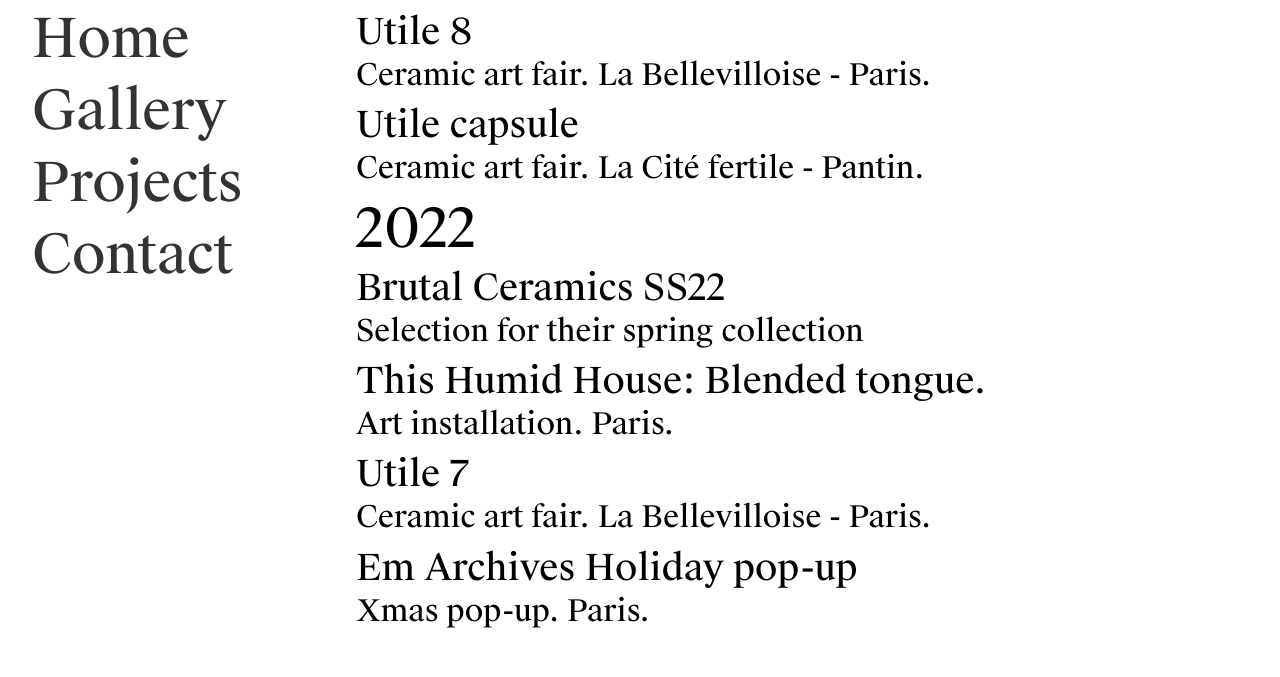
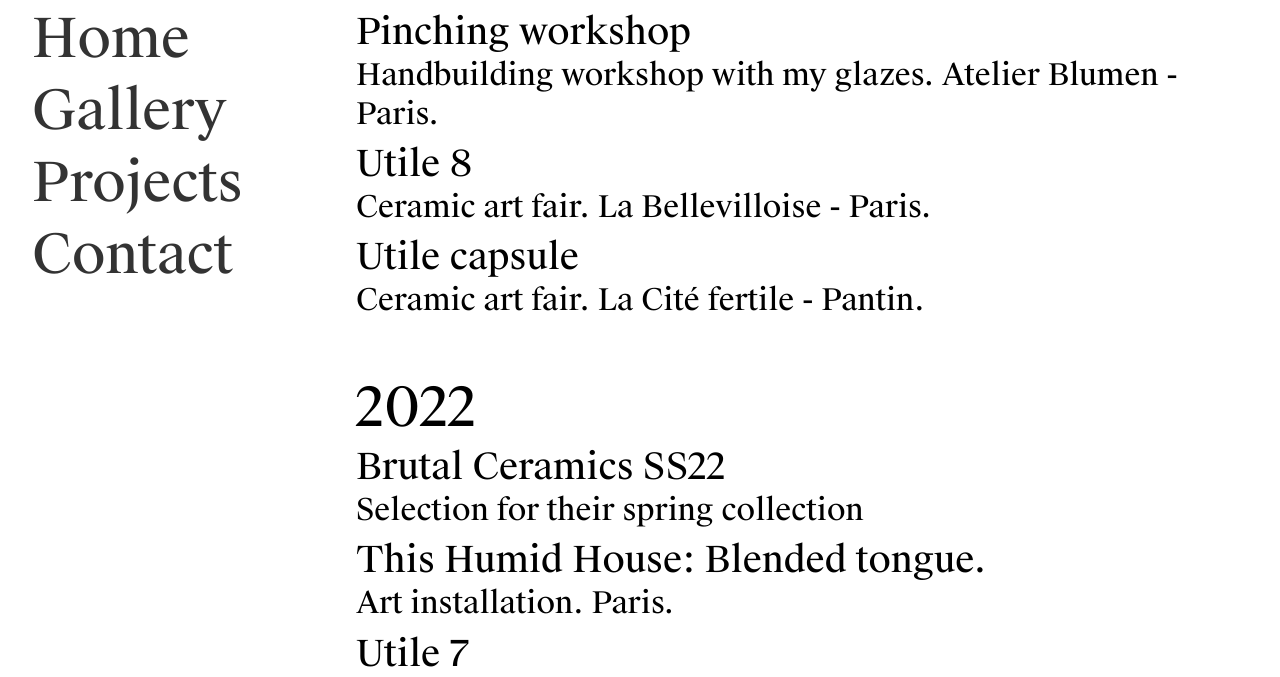
Before and after one commit to lrcnd/cindyliaorasamoelina, a plain HTML site: page projects.html in a window 1280 px wide. Shown: the part 83-760 px from the top of the page. Drawn offline with Linux system fonts and the light colour scheme.

Commit message:
Update projects.html

```diff
--- a/projects.html
+++ b/projects.html
@@ -29,6 +29,8 @@
             <article>
                 <h1>2023</h1>
                 <ul>
+                    <li>Pinching workshop <br>
+                        <h5>Handbuilding workshop with my glazes. Atelier Blumen - Paris.</h5></li>
                     <li>Utile 8 <br>
                         <h5>Ceramic art fair. La Bellevilloise - Paris.</h5></li>
                     <li>Utile capsule <br>
@@ -39,7 +41,7 @@
 
                 </ul>
             </article>
-
+                 <br>
             <article>
                 <h1>2022</h1>
                 <ul>
```
